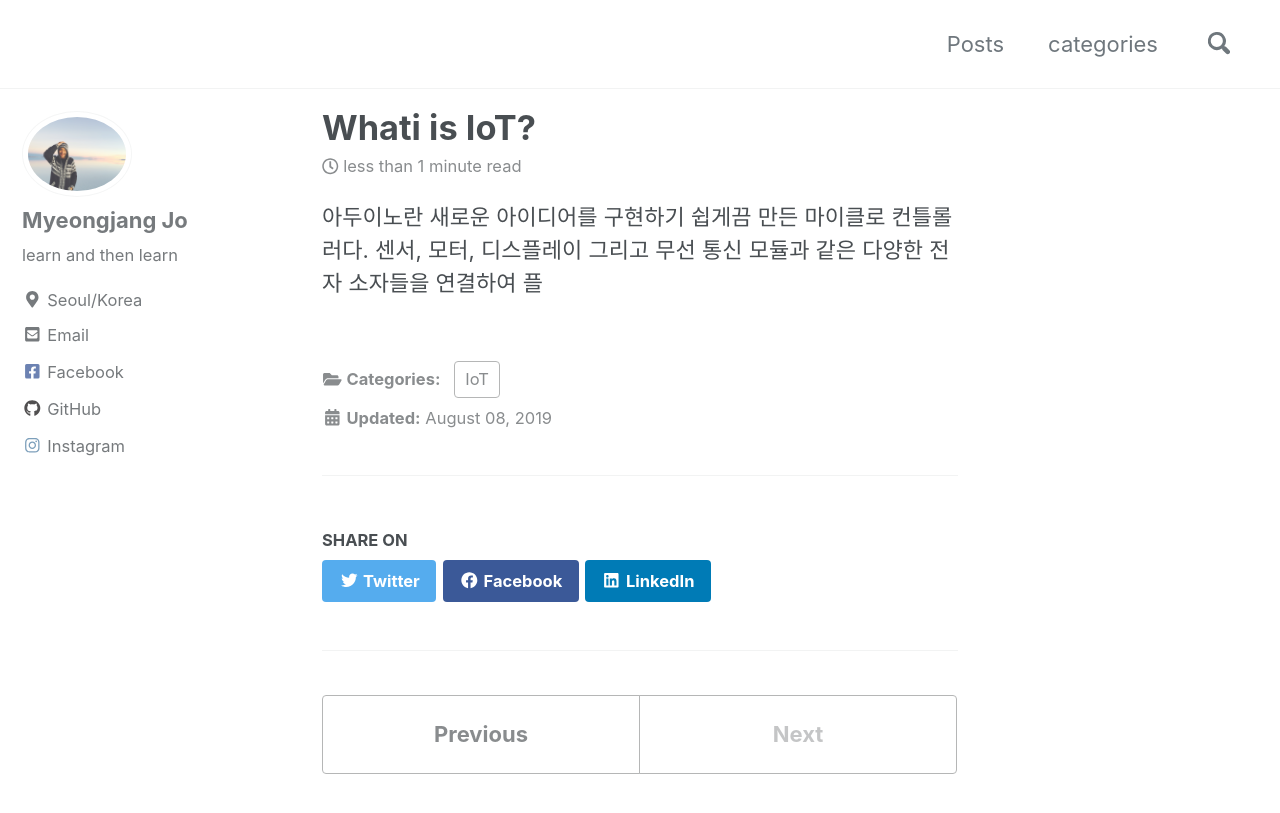
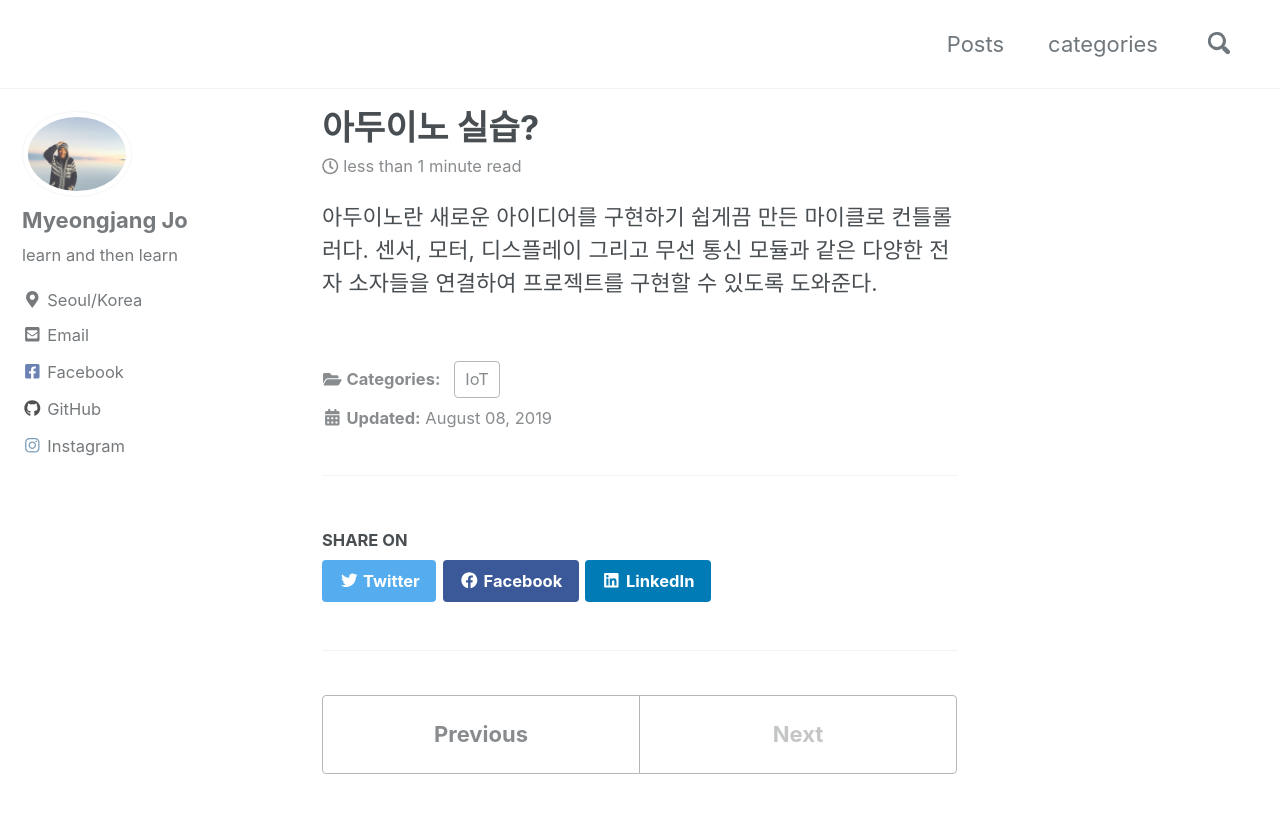
Before and after one commit to josephmjjo/josephmjjo.github.io, a Jekyll site: the page built from _posts/2019-08-08-arduino.md, in a window 1280 px wide and 900 px high. Shown: the top 813 px of the window. Built offline with Jekyll 4.4.1, drawn with Linux system fonts in a browser that asks for light colours; cached includes are drawn as plain includes; nearby versions of some CDN libraries.

Commit message:
_posts/2019-08-08-arduino.md updated from https://stackedit.io/

```diff
--- a/_posts/2019-08-08-arduino.md
+++ b/_posts/2019-08-08-arduino.md
@@ -1,12 +1,14 @@
 ---
-title:  "Whati is IoT?"
+title:  "아두이노 실습?"
 search: false
 categories:
    - IoT
 ---
 
 아두이노란 새로운 아이디어를 구현하기 쉽게끔 만든 마이클로 컨틀롤러다.
-센서, 모터, 디스플레이 그리고 무선 통신 모듈과 같은 다양한 전자 소자들을 연결하여 플
+센서, 모터, 디스플레이 그리고 무선 통신 모듈과 같은 다양한 전자 소자들을 연결하여 프로젝트를 구현할 수 있도록 도와준다.
+
 <!--stackedit_data:
-eyJoaXN0b3J5IjpbLTE3NzQyNzgzNzYsLTYxNDI0MTg2Nl19
+eyJoaXN0b3J5IjpbMTAwNTUyOTk0MiwtMTc3NDI3ODM3NiwtNj
+E0MjQxODY2XX0=
 -->
```
